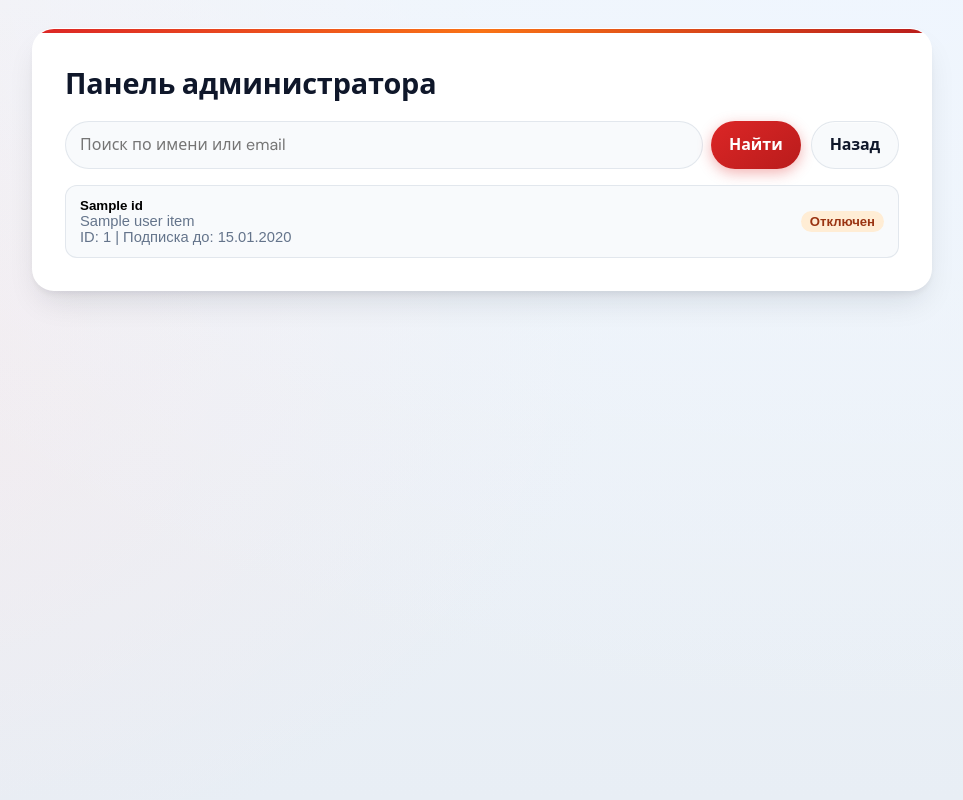
After one commit to mosx1/vpn-webapp, a Flask app: template templates/admin_panel.html in a window 1280 px wide. The commit adds this page. Shown: the whole page, without its empty margins (158-1121 px from the left). Run offline with Flask 2, Linux system fonts and the light colour scheme; the template is opened without the code that fills it: most values are stand-ins (such as "Sample title", 1, 10 or a date in 2020); parts of the project's set-up code (start-up, migrations or seed data) failed here and were passed over.

Commit message:
add admin panel

```diff
--- a/app.py
+++ b/app.py
@@ -3,6 +3,7 @@ import http, methods.common, uvicorn, threads
 from routers.vpn_app import vpn_app_bp
 from routers.subscription import sub
 from routers.auth import auth
+from routers.admin_panel import admin_panel_bp
 
 from flask import Flask
 from flask import send_from_directory, redirect
@@ -14,6 +15,7 @@ app.config['JSON_AS_ASCII'] = False
 app.register_blueprint(vpn_app_bp)
 app.register_blueprint(sub)
 app.register_blueprint(auth)
+app.register_blueprint(admin_panel_bp)
 
 @app.route('/')
 def index():
--- a/db/connect.py
+++ b/db/connect.py
@@ -12,7 +12,7 @@ class SQLASession:
 
         self.engine: Engine = create_engine(
             f"postgresql+psycopg2://{config['Postgres'].get('user')}:{config['Postgres'].get('password')}@{config['Postgres'].get('host')}:{config['Postgres'].get('port')}/{config['Postgres'].get('dbname')}",
-            echo=True
+            echo=config['Postgres'].getboolean('echo', False)
         )
 
 
--- a/methods/payment/yoomoneyMethods.py
+++ b/methods/payment/yoomoneyMethods.py
@@ -1,6 +1,8 @@
 from yoomoney import History, Quickpay, Client
 
 from config_loader import read_config
+
+from connect import logging
 
 
 def getInfoLastPayment(label: str) -> dict:
@@ -8,9 +10,7 @@ def getInfoLastPayment(label: str) -> dict:
         Получает информацию о последнем платеже по идентификатору платежа
     """
     conf = read_config()
-
     client = Client(conf['YooMoney'].get('token'))
-
     history: History = client.operation_history(label=label)
 
     for operation in history.operations:
--- /dev/null
+++ b/templates/admin_panel.html
@@ -0,0 +1,395 @@
+<!DOCTYPE html>
+<html lang="ru">
+<head>
+    <meta charset="UTF-8">
+    <meta name="viewport" content="width=device-width, initial-scale=1, viewport-fit=cover">
+    <meta name="theme-color" content="#0f172a">
+    <link rel="preconnect" href="https://fonts.googleapis.com">
+    <link rel="preconnect" href="https://fonts.gstatic.com" crossorigin>
+    <link href="https://fonts.googleapis.com/css2?family=DM+Sans:ital,opsz,wght@0,9..40,400;0,9..40,500;0,9..40,600;0,9..40,700&display=swap" rel="stylesheet">
+    <title>Панель администратора</title>
+    <style>
+        :root {
+            --font: "DM Sans", system-ui, -apple-system, sans-serif;
+            --text: #0f172a;
+            --text-muted: #64748b;
+            --surface: #ffffff;
+            --surface-soft: #f8fafc;
+            --border: rgb(148 163 184 / 0.22);
+            --primary: #dc2626;
+            --primary-dark: #b91c1c;
+            --primary-glow: rgb(220 38 38 / 0.35);
+            --radius: 16px;
+            --radius-sm: 12px;
+            --shadow-lg: 0 4px 6px -1px rgb(15 23 42 / 0.06),
+                0 16px 32px -8px rgb(15 23 42 / 0.12);
+            --shadow-inner: inset 0 1px 0 rgb(255 255 255 / 0.6);
+        }
+        *, *::before, *::after { box-sizing: border-box; }
+        html { -webkit-text-size-adjust: 100%; }
+        body {
+            font-family: var(--font);
+            background: fixed radial-gradient(1200px 800px at 80% -10%, rgb(239 246 255 / 0.9), transparent),
+                radial-gradient(900px 600px at -10% 40%, rgb(254 226 226 / 0.45), transparent),
+                linear-gradient(180deg, #f1f5f9 0%, #e8eef5 100%);
+            margin: 0;
+            min-height: 100dvh;
+            padding: max(12px, env(safe-area-inset-top)) max(12px, env(safe-area-inset-right))
+                max(24px, env(safe-area-inset-bottom)) max(12px, env(safe-area-inset-left));
+            color: var(--text);
+            line-height: 1.6;
+            letter-spacing: -0.01em;
+        }
+        .container {
+            width: 100%;
+            max-width: 900px;
+            margin: 16px auto;
+            background: var(--surface);
+            border-radius: clamp(14px, 3vw, 22px);
+            box-shadow: var(--shadow-lg);
+            border: 1px solid rgb(255 255 255 / 0.8);
+            padding: clamp(18px, 4vw, 32px);
+            position: relative;
+            overflow: hidden;
+        }
+        .container::before {
+            content: "";
+            position: absolute;
+            top: 0;
+            left: 0;
+            right: 0;
+            height: 4px;
+            background: linear-gradient(90deg, var(--primary), #f97316, var(--primary-dark));
+        }
+        h1 {
+            margin: 0 0 14px;
+            font-size: clamp(1.25rem, 3.8vw, 1.8rem);
+        }
+        .panel-tools {
+            display: flex;
+            flex-wrap: wrap;
+            gap: 10px;
+            align-items: center;
+            margin-bottom: 16px;
+        }
+        .search-form {
+            display: flex;
+            flex: 1 1 360px;
+            gap: 8px;
+        }
+        .search-form input {
+            flex: 1;
+            min-width: 200px;
+            border: 1px solid var(--border);
+            border-radius: 999px;
+            padding: 10px 14px;
+            font: inherit;
+            background: var(--surface-soft);
+        }
+        .button {
+            display: inline-flex;
+            align-items: center;
+            justify-content: center;
+            min-height: 42px;
+            padding: 10px 18px;
+            border-radius: 999px;
+            border: none;
+            font: inherit;
+            font-weight: 600;
+            text-decoration: none;
+            cursor: pointer;
+            background: linear-gradient(145deg, var(--primary) 0%, var(--primary-dark) 100%);
+            color: #fff;
+            box-shadow: 0 4px 14px var(--primary-glow);
+        }
+        .button--muted {
+            background: var(--surface-soft);
+            color: var(--text);
+            border: 1px solid var(--border);
+            box-shadow: var(--shadow-inner);
+        }
+        .users-list {
+            display: grid;
+            gap: 10px;
+        }
+        .user-row {
+            width: 100%;
+            text-align: left;
+            border: 1px solid var(--border);
+            border-radius: var(--radius-sm);
+            padding: 12px 14px;
+            background: var(--surface-soft);
+            cursor: pointer;
+        }
+        .user-main {
+            display: flex;
+            justify-content: space-between;
+            gap: 12px;
+            align-items: center;
+            flex-wrap: wrap;
+        }
+        .user-name {
+            font-weight: 600;
+        }
+        .user-email,
+        .user-meta {
+            color: var(--text-muted);
+            font-size: 0.92rem;
+        }
+        .status {
+            padding: 3px 9px;
+            border-radius: 999px;
+            font-size: 0.82rem;
+            font-weight: 600;
+        }
+        .status--active {
+            color: #166534;
+            background: rgb(220 252 231);
+        }
+        .status--disabled {
+            color: #9a3412;
+            background: rgb(255 237 213);
+        }
+        .empty {
+            border: 1px dashed var(--border);
+            border-radius: var(--radius-sm);
+            padding: 20px;
+            text-align: center;
+            color: var(--text-muted);
+            background: var(--surface-soft);
+        }
+        .modal[hidden] { display: none; }
+        .modal {
+            position: fixed;
+            inset: 0;
+            background: rgb(15 23 42 / 0.6);
+            display: flex;
+            align-items: center;
+            justify-content: center;
+            padding: 20px;
+            z-index: 10000;
+        }
+        .modal__dialog {
+            width: min(100%, 420px);
+            background: var(--surface);
+            border-radius: var(--radius);
+            padding: 18px;
+            box-shadow: var(--shadow-lg);
+        }
+        .modal__title {
+            margin: 0 0 6px;
+            font-size: 1.15rem;
+        }
+        .modal__subtitle {
+            margin: 0 0 14px;
+            color: var(--text-muted);
+            font-size: 0.93rem;
+        }
+        .modal__actions {
+            display: grid;
+            gap: 10px;
+        }
+        .modal__group {
+            margin-top: 10px;
+            display: grid;
+            gap: 8px;
+        }
+        .modal__group label {
+            color: var(--text-muted);
+            font-size: 0.9rem;
+        }
+        .modal__group select,
+        .modal__group textarea {
+            width: 100%;
+            border: 1px solid var(--border);
+            border-radius: 12px;
+            padding: 10px 12px;
+            font: inherit;
+            background: var(--surface-soft);
+            color: var(--text);
+        }
+        .modal__group textarea {
+            min-height: 92px;
+            resize: vertical;
+        }
+    </style>
+</head>
+<body>
+    <div class="container">
+        <h1>Панель администратора</h1>
+        <div class="panel-tools">
+            <form method="get" action="/admin" class="search-form">
+                <input type="hidden" name="token" value="{{ token }}">
+                <input type="search" name="q" value="{{ search_query }}" placeholder="Поиск по имени или email">
+                <button type="submit" class="button">Найти</button>
+            </form>
+            <a class="button button--muted" href="/sub/home?token={{ token }}">Назад</a>
+        </div>
+
+        {% if users_data %}
+            <div class="users-list">
+                {% for user_item in users_data %}
+                    {% set user = user_item[0] %}
+                    {% set user_email = user_item[1] %}
+                    <button
+                        type="button"
+                        class="user-row"
+                        data-user-id="{{ user.telegram_id }}"
+                        data-user-name="{{ user.name or ('ID ' ~ user.telegram_id) }}"
+                        data-user-status="{{ 'active' if user.action else 'disabled' }}"
+                        data-user-server-id="{{ user.server_id }}"
+                        data-user-protocol="{{ user.protocol }}"
+                        data-user-server-link="{{ user.server_link }}"
+                    >
+                        <div class="user-main">
+                            <div>
+                                <div class="user-name">{{ user.name or 'Без имени' }}</div>
+                                <div class="user-email">{{ user_email or 'Email не указан' }}</div>
+                                <div class="user-meta">ID: {{ user.telegram_id }} | Подписка до: {{ user.exit_date.strftime('%d.%m.%Y') }}</div>
+                            </div>
+                            <span class="status {{ 'status--active' if user.action else 'status--disabled' }}">
+                                {{ 'Включен' if user.action else 'Отключен' }}
+                            </span>
+                        </div>
+                    </button>
+                {% endfor %}
+            </div>
+        {% else %}
+            <div class="empty">Пользователи не найдены.</div>
+        {% endif %}
+    </div>
+
+    <div class="modal" id="admin-user-modal" hidden>
+        <div class="modal__dialog" role="dialog" aria-modal="true" aria-labelledby="admin-user-title">
+            <h2 class="modal__title" id="admin-user-title">Пользователь</h2>
+            <p class="modal__subtitle" id="admin-user-subtitle">Выберите действие</p>
+            <form method="post" action="/admin/user-action" id="admin-action-form">
+                <input type="hidden" name="token" value="{{ token }}">
+                <input type="hidden" name="q" value="{{ search_query }}">
+                <input type="hidden" name="user_id" id="admin-action-user-id" value="">
+                <input type="hidden" name="action" id="admin-action-name" value="">
+                <input type="hidden" name="server_id" id="admin-action-server-id" value="">
+                <input type="hidden" name="protocol" id="admin-action-protocol" value="">
+                <div class="modal__actions">
+                    <button type="button" class="button" id="admin-toggle-btn"></button>
+                    <button type="button" class="button" data-action="extend">Продлить подписку на 1 месяц</button>
+                    <button type="button" class="button button--muted" data-action="reduce">Уменьшить подписку на 1 месяц</button>
+                    <div class="modal__group">
+                        <label for="admin-server-select">Сменить сервер</label>
+                        <select id="admin-server-select">
+                            {% for server in servers %}
+                                <option value="{{ server.id }}">{{ server.name }}</option>
+                            {% endfor %}
+                        </select>
+                        <button type="button" class="button button--muted" id="admin-change-server-btn">Применить сервер</button>
+                    </div>
+                    <div class="modal__group">
+                        <label for="admin-protocol-select">Сменить протокол</label>
+                        <select id="admin-protocol-select">
+                            {% for protocol_item in protocol_options %}
+                                <option value="{{ protocol_item[0] }}">{{ protocol_item[1] }}</option>
+                            {% endfor %}
+                        </select>
+                        <button type="button" class="button button--muted" id="admin-change-protocol-btn">Применить протокол</button>
+                    </div>
+                    <div class="modal__group">
+                        <label for="admin-server-link">server_link пользователя</label>
+                        <textarea id="admin-server-link" readonly></textarea>
+                        <button type="button" class="button button--muted" id="admin-copy-server-link">Скопировать server_link</button>
+                    </div>
+                    <button type="button" class="button button--muted" id="admin-close-modal">Закрыть</button>
+                </div>
+            </form>
+        </div>
+    </div>
+
+    <script>
+        const modal = document.getElementById('admin-user-modal');
+        const userTitle = document.getElementById('admin-user-title');
+        const userSubtitle = document.getElementById('admin-user-subtitle');
+        const actionForm = document.getElementById('admin-action-form');
+        const actionUserId = document.getElementById('admin-action-user-id');
+        const actionName = document.getElementById('admin-action-name');
+        const actionServerId = document.getElementById('admin-action-server-id');
+        const actionProtocol = document.getElementById('admin-action-protocol');
+        const closeModalBtn = document.getElementById('admin-close-modal');
+        const toggleButton = document.getElementById('admin-toggle-btn');
+        const serverSelect = document.getElementById('admin-server-select');
+        const protocolSelect = document.getElementById('admin-protocol-select');
+        const changeServerBtn = document.getElementById('admin-change-server-btn');
+        const changeProtocolBtn = document.getElementById('admin-change-protocol-btn');
+        const serverLinkArea = document.getElementById('admin-server-link');
+        const copyServerLinkBtn = document.getElementById('admin-copy-server-link');
+
+        let currentUserStatus = 'disabled';
+
+        function submitAction(action) {
+            actionName.value = action;
+            actionForm.submit();
+        }
+
+        function openModal(button) {
+            const userId = button.dataset.userId;
+            const userName = button.dataset.userName || 'Пользователь';
+            currentUserStatus = button.dataset.userStatus || 'disabled';
+            const userServerId = button.dataset.userServerId || '';
+            const userProtocol = button.dataset.userProtocol || '';
+            const userServerLink = button.dataset.userServerLink || '';
+            actionUserId.value = userId;
+            userTitle.textContent = userName;
+            userSubtitle.textContent = `ID: ${userId}`;
+            toggleButton.textContent = currentUserStatus === 'active' ? 'Отключить пользователя' : 'Включить пользователя';
+            if (userServerId) {
+                serverSelect.value = userServerId;
+            }
+            if (userProtocol) {
+                protocolSelect.value = userProtocol;
+            }
+            serverLinkArea.value = userServerLink;
+            modal.hidden = false;
+        }
+
+        document.querySelectorAll('.user-row').forEach(function (button) {
+            button.addEventListener('click', function () {
+                openModal(button);
+            });
+        });
+
+        toggleButton.addEventListener('click', function () {
+            submitAction('toggle');
+        });
+        document.querySelectorAll('[data-action]').forEach(function (button) {
+            button.addEventListener('click', function () {
+                submitAction(button.dataset.action);
+            });
+        });
+        changeServerBtn.addEventListener('click', function () {
+            actionServerId.value = serverSelect.value;
+            submitAction('change_server');
+        });
+        changeProtocolBtn.addEventListener('click', function () {
+            actionProtocol.value = protocolSelect.value;
+            submitAction('change_protocol');
+        });
+        copyServerLinkBtn.addEventListener('click', function () {
+            if (!serverLinkArea.value) {
+                return;
+            }
+            navigator.clipboard.writeText(serverLinkArea.value);
+        });
+        closeModalBtn.addEventListener('click', function () {
+            modal.hidden = true;
+        });
+        modal.addEventListener('click', function (event) {
+            if (event.target === modal) {
+                modal.hidden = true;
+            }
+        });
+        document.addEventListener('keydown', function (event) {
+            if (event.key === 'Escape' && !modal.hidden) {
+                modal.hidden = true;
+            }
+        });
+    </script>
+</body>
+</html>
--- a/templates/sub_home.html
+++ b/templates/sub_home.html
@@ -458,6 +458,9 @@
                 <a href="{{ pay_link }}" class="button" data-pay-trigger="prolong">Продлить</a>
                 <a href="{{ pay_link }}" class="button" data-pay-trigger="gift">Подарить</a>
             </div>
+            {% if is_admin %}
+                <a href="/admin?token={{ token }}" class="button">Панель администратора</a>
+            {% endif %}
         </div>
         {% if user.action %}
         <div class="section step-panel">
```
Also changed, not shown: methods/manager_users.py (+10 -0 lines), routers/admin_panel.py (added, +165 -0 lines), routers/subscription.py (+15 -8 lines), threads/managment_user.py (+5 -4 lines).
